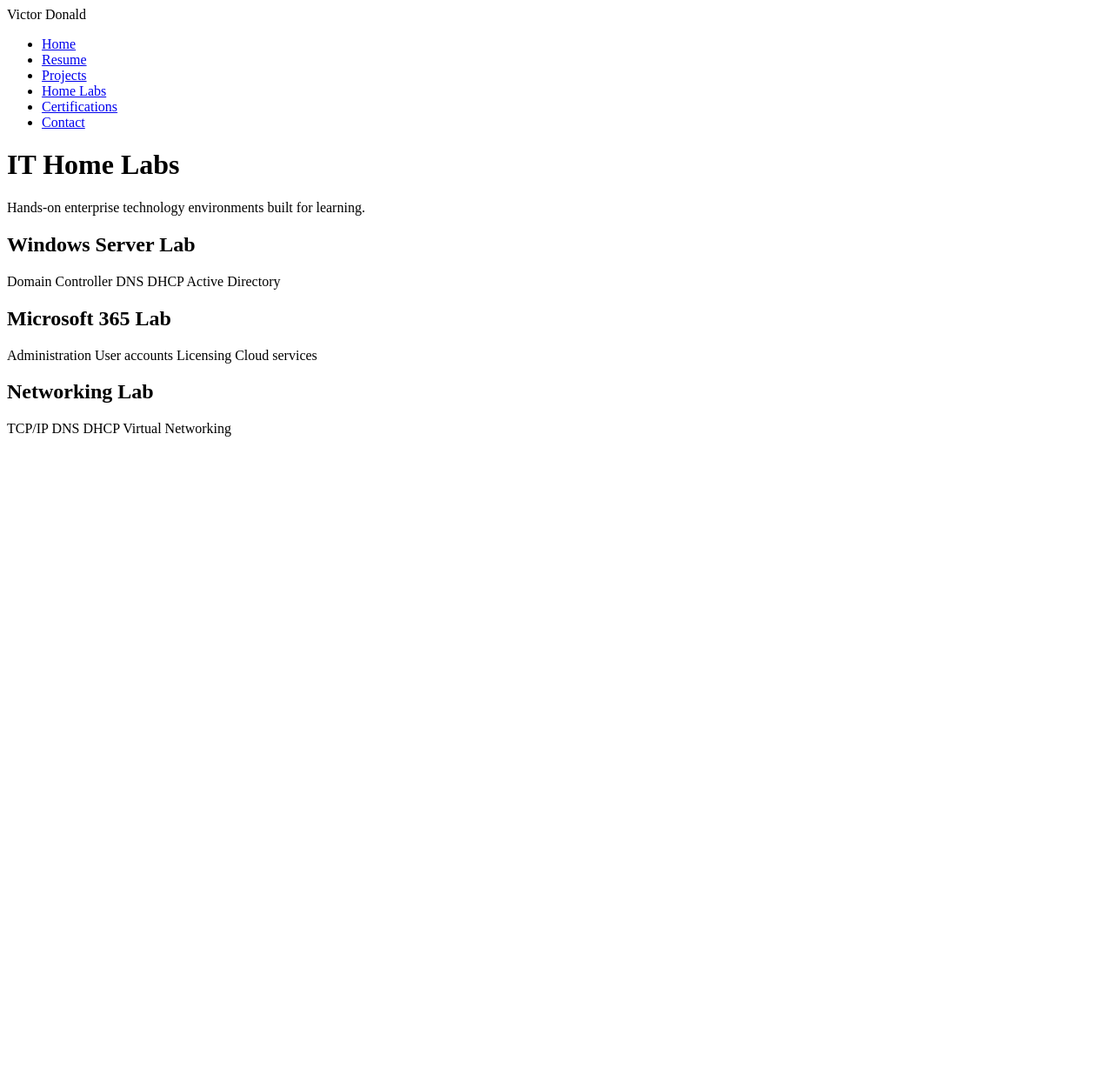
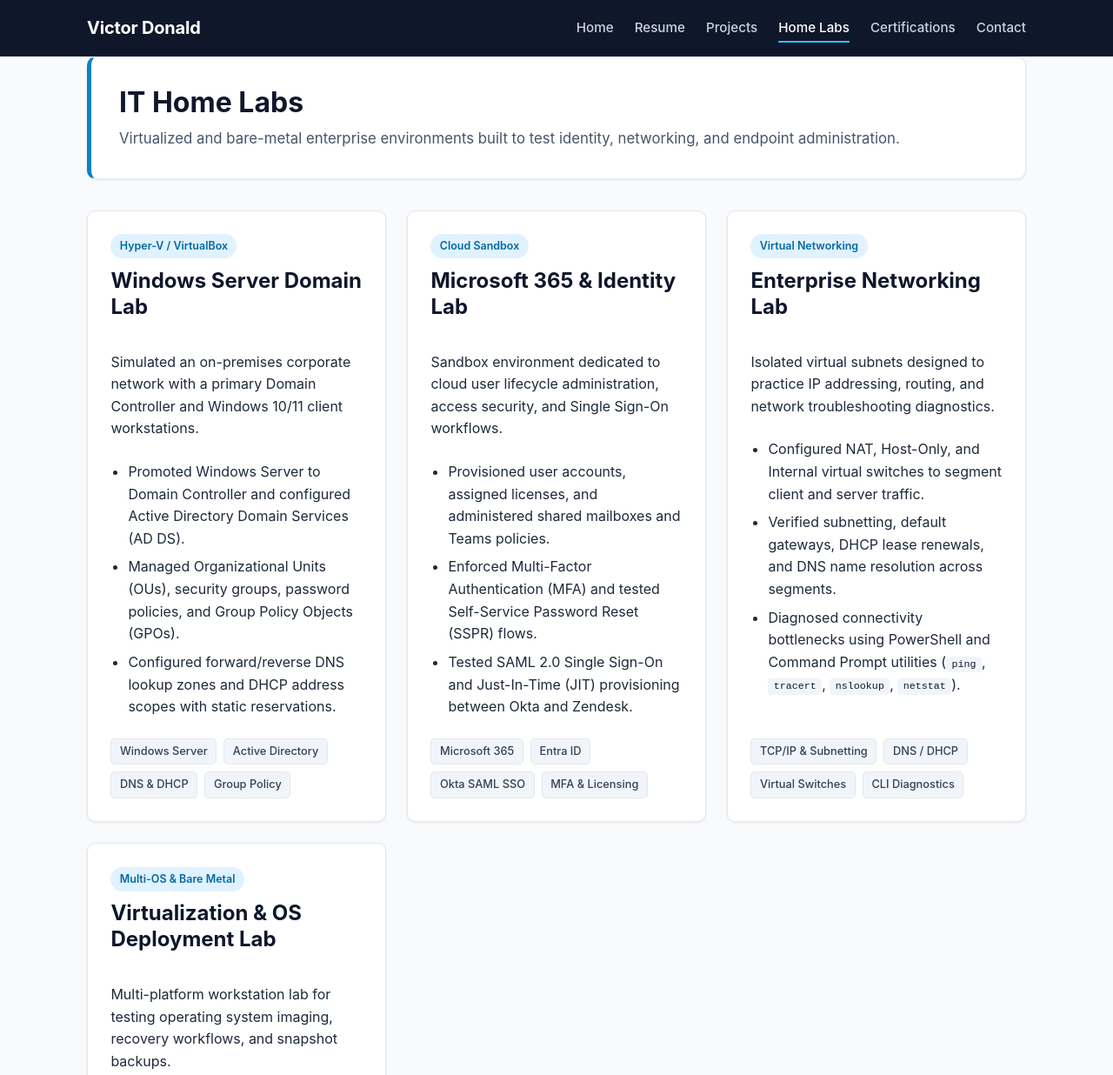
Before and after one commit to Victor-Donald/victor-donald.github.io, a plain HTML site: page homelabs.html in a window 1280 px wide. Shown: the top 1236 px of the page at 87% size. Before the commit the page ends 800 px from the top, so only its background shows below. Drawn offline with Linux system fonts and the light colour scheme.

Commit message:
Update homelabs.html

```diff
--- a/homelabs.html
+++ b/homelabs.html
@@ -1,102 +1,130 @@
-<header>
+<!DOCTYPE html>
+<html lang="en">
+<head>
+  <meta charset="UTF-8">
+  <meta name="viewport" content="width=device-width, initial-scale=1.0">
+  <title>IT Home Labs | Victor Donald</title>
+  <link rel="stylesheet" href="style.css">
+</head>
+<body>
 
-<div class="container">
+  <header class="site-header">
+    <div class="container header-inner">
+      <a href="index.html" class="logo">Victor Donald</a>
 
-<div class="logo">
-Victor Donald
-</div>
+      <nav aria-label="Primary Navigation">
+        <ul class="nav-list">
+          <li><a href="index.html">Home</a></li>
+          <li><a href="resume.html">Resume</a></li>
+          <li><a href="projects.html">Projects</a></li>
+          <li><a href="homelabs.html" aria-current="page">Home Labs</a></li>
+          <li><a href="certifications.html">Certifications</a></li>
+          <li><a href="contact.html">Contact</a></li>
+        </ul>
+      </nav>
+    </div>
+  </header>
 
-<nav>
+  <main class="container">
+    <div class="page-header">
+      <h1>IT Home Labs</h1>
+      <p>Virtualized and bare-metal enterprise environments built to test identity, networking, and endpoint administration.</p>
+    </div>
 
-<ul>
+    <section class="lab-grid" aria-label="Home Lab Environments">
 
-<li><a href="index.html">Home</a></li>
+      <article class="lab-card">
+        <div class="card-header">
+          <span class="badge">Hyper-V / VirtualBox</span>
+          <h2>Windows Server Domain Lab</h2>
+        </div>
+        <p>
+          Simulated an on-premises corporate network with a primary Domain Controller and Windows 10/11 client workstations.
+        </p>
+        <ul class="lab-highlights">
+          <li>Promoted Windows Server to Domain Controller and configured Active Directory Domain Services (AD DS).</li>
+          <li>Managed Organizational Units (OUs), security groups, password policies, and Group Policy Objects (GPOs).</li>
+          <li>Configured forward/reverse DNS lookup zones and DHCP address scopes with static reservations.</li>
+        </ul>
+        <ul class="tech-tags" aria-label="Lab technologies">
+          <li>Windows Server</li>
+          <li>Active Directory</li>
+          <li>DNS &amp; DHCP</li>
+          <li>Group Policy</li>
+        </ul>
+      </article>
 
-<li><a href="resume.html">Resume</a></li>
+      <article class="lab-card">
+        <div class="card-header">
+          <span class="badge">Cloud Sandbox</span>
+          <h2>Microsoft 365 &amp; Identity Lab</h2>
+        </div>
+        <p>
+          Sandbox environment dedicated to cloud user lifecycle administration, access security, and Single Sign-On workflows.
+        </p>
+        <ul class="lab-highlights">
+          <li>Provisioned user accounts, assigned licenses, and administered shared mailboxes and Teams policies.</li>
+          <li>Enforced Multi-Factor Authentication (MFA) and tested Self-Service Password Reset (SSPR) flows.</li>
+          <li>Tested SAML 2.0 Single Sign-On and Just-In-Time (JIT) provisioning between Okta and Zendesk.</li>
+        </ul>
+        <ul class="tech-tags" aria-label="Lab technologies">
+          <li>Microsoft 365</li>
+          <li>Entra ID</li>
+          <li>Okta SAML SSO</li>
+          <li>MFA &amp; Licensing</li>
+        </ul>
+      </article>
 
-<li><a href="projects.html">Projects</a></li>
+      <article class="lab-card">
+        <div class="card-header">
+          <span class="badge">Virtual Networking</span>
+          <h2>Enterprise Networking Lab</h2>
+        </div>
+        <p>
+          Isolated virtual subnets designed to practice IP addressing, routing, and network troubleshooting diagnostics.
+        </p>
+        <ul class="lab-highlights">
+          <li>Configured NAT, Host-Only, and Internal virtual switches to segment client and server traffic.</li>
+          <li>Verified subnetting, default gateways, DHCP lease renewals, and DNS name resolution across segments.</li>
+          <li>Diagnosed connectivity bottlenecks using PowerShell and Command Prompt utilities (<code>ping</code>, <code>tracert</code>, <code>nslookup</code>, <code>netstat</code>).</li>
+        </ul>
+        <ul class="tech-tags" aria-label="Lab technologies">
+          <li>TCP/IP &amp; Subnetting</li>
+          <li>DNS / DHCP</li>
+          <li>Virtual Switches</li>
+          <li>CLI Diagnostics</li>
+        </ul>
+      </article>
 
-<li><a href="homelabs.html">Home Labs</a></li>
+      <article class="lab-card">
+        <div class="card-header">
+          <span class="badge">Multi-OS &amp; Bare Metal</span>
+          <h2>Virtualization &amp; OS Deployment Lab</h2>
+        </div>
+        <p>
+          Multi-platform workstation lab for testing operating system imaging, recovery workflows, and snapshot backups.
+        </p>
+        <ul class="lab-highlights">
+          <li>Maintained multi-OS virtual machines across VMware Workstation, Oracle VirtualBox, and QEMU.</li>
+          <li>Configured a dual-boot Linux Mint Cinnamon environment protected with automated Timeshift RSYNC snapshots.</li>
+          <li>Built custom Windows 10/11 recovery images with DISM driver injection and diskpart partitioning.</li>
+        </ul>
+        <ul class="tech-tags" aria-label="Lab technologies">
+          <li>VMware &amp; VirtualBox</li>
+          <li>Linux Mint</li>
+          <li>DISM &amp; PowerShell</li>
+          <li>Timeshift Backups</li>
+        </ul>
+      </article>
 
-<li><a href="certifications.html">Certifications</a></li>
+    </section>
+  </main>
 
-<li><a href="contact.html">Contact</a></li>
+  <footer class="site-footer">
+    <div class="container">
+      <p>&copy; 2026 Victor Donald. All rights reserved.</p>
+    </div>
+  </footer>
 
-</ul>
-
-</nav>
-
-</div>
-
-</header>
-
-<main class="page-header">
-
-<h1>IT Home Labs</h1>
-
-<p>
-
-Hands-on enterprise technology
-environments built for learning.
-
-</p>
-
-</main>
-
-<section class="lab-grid">
-
-<div class="lab-card">
-
-<h2>Windows Server Lab</h2>
-
-<p>
-
-Domain Controller
-
-DNS
-
-DHCP
-
-Active Directory
-
-</p>
-
-</div>
-
-<div class="lab-card">
-
-<h2>Microsoft 365 Lab</h2>
-
-<p>
-
-Administration
-
-User accounts
-
-Licensing
-
-Cloud services
-
-</p>
-
-</div>
-
-<div class="lab-card">
-
-<h2>Networking Lab</h2>
-
-<p>
-
-TCP/IP
-
-DNS
-
-DHCP
-
-Virtual Networking
-
-</p>
-
-</div>
-
-</section>
+</body>
+</html>
```
